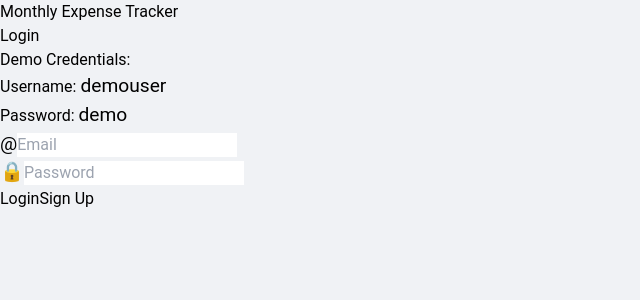
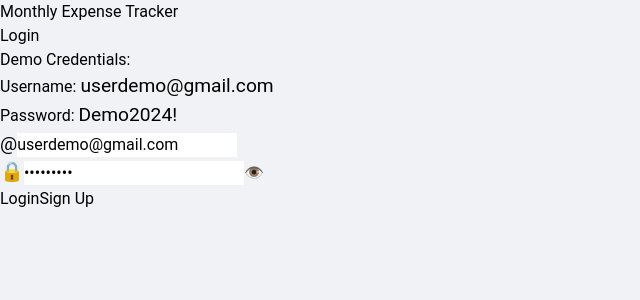
Before and after one commit to deekshamypersonal/expense-tracker-frontend-demo, a React (Vite) app: page /login in a window 1280 px wide. Shown: the top 300 px of the page, without its empty margins (0-640 px from the left). Built offline with nearby package versions, Linux system fonts and the light colour scheme.

Commit message:
Update frontend feature

```diff
--- a/src/Login.jsx
+++ b/src/Login.jsx
@@ -86,13 +86,117 @@
 
 //-------------------------------------------------
 
+// import React, { useState, useContext } from "react";
+// import { useNavigate } from "react-router-dom";
+// import { DataContext } from "./DataContext";
+// import { loginUser } from "./api";
+
+// function Login() {
+//   const [formData, setFormData] = useState({ email: "", password: "" });
+//   const [errorMessage, setErrorMessage] = useState("");
+//   const navigate = useNavigate();
+//   const { fetchAllData, setToken } = useContext(DataContext);
+
+//   const handleChange = (e) => {
+//     const { name, value } = e.target;
+//     setFormData({ ...formData, [name]: value });
+//   };
+
+//   const handleSubmit = async (e) => {
+//     e.preventDefault();
+//     try {
+//       const token = await loginUser(formData);
+//       localStorage.setItem("token", token);
+//       setToken(token);
+//       await fetchAllData(token);
+//       navigate("/dashboard");
+//     } catch (error) {
+//       console.error("Error occurred during login:", error);
+//       setErrorMessage("Invalid credentials. Please try again.");
+//     }
+//   };
+
+//   return (
+//     <div className="min-h-screen flex flex-col items-center justify-center bg-gradient-to-b from-purple-600 to-blue-800 m-0">
+//       <h1 className="text-4xl font-bold text-white mb-6">
+//         Monthly Expense Tracker
+//       </h1>
+//       <div className="bg-white p-8 rounded-lg shadow-lg max-w-md w-full mx-4">
+//         <h2 className="text-2xl font-bold text-center mb-2 underline text-purple-700">
+//           Login
+//         </h2>
+//         {errorMessage && (
+//           <p className="text-red-500 text-center mb-4">{errorMessage}</p>
+//         )}
+//         <div className="text-sm text-gray-600 mb-4 text-center">
+//           <p>Demo Credentials:</p>
+//           <p>
+//             Username: <span className="font-semibold">userdemo@gmail.com</span>
+//           </p>
+//           <p>
+//             Password: <span className="font-semibold">Demo2024!</span>
+//           </p>
+//         </div>
+//         <form onSubmit={handleSubmit} className="space-y-4">
+//           <div className="flex items-center border border-gray-300 rounded-lg focus-within:ring-2 focus-within:ring-purple-600">
+//             <span className="mx-3 text-gray-400">@</span>
+//             <input
+//               type="email"
+//               name="email"
+//               placeholder="Email"
+//               onChange={handleChange}
+//               required
+//               className="w-full px-4 py-2 border-0 focus:outline-none"
+//             />
+//           </div>
+//           <div className="flex items-center border border-gray-300 rounded-lg focus-within:ring-2 focus-within:ring-purple-600">
+//             <span className="mx-3 text-gray-400">🔒</span>
+//             <input
+//               type="password"
+//               name="password"
+//               placeholder="Password"
+//               onChange={handleChange}
+//               required
+//               className="w-full px-4 py-2 border-0 focus:outline-none"
+//             />
+//           </div>
+//           <div className="flex flex-col sm:flex-row justify-between items-center space-y-4 sm:space-y-0 sm:space-x-4">
+//             <button
+//               type="submit"
+//               className="w-full sm:w-auto bg-purple-700 text-white py-2 px-4 rounded-lg hover:bg-purple-800 transition duration-200"
+//             >
+//               Login
+//             </button>
+//             <button
+//               type="button"
+//               onClick={() => navigate("/signup")}
+//               className="w-full sm:w-auto bg-gray-300 text-gray-700 py-2 px-4 rounded-lg hover:bg-gray-400 transition duration-200"
+//             >
+//               Sign Up
+//             </button>
+//           </div>
+//         </form>
+//       </div>
+//     </div>
+//   );
+// }
+
+// export default Login;
+
+//-------------------------------------------------------
+
 import React, { useState, useContext } from "react";
 import { useNavigate } from "react-router-dom";
 import { DataContext } from "./DataContext";
 import { loginUser } from "./api";
 
 function Login() {
-  const [formData, setFormData] = useState({ email: "", password: "" });
+  // Default the formData to the demo credentials
+  const [formData, setFormData] = useState({
+    email: "userdemo@gmail.com",
+    password: "Demo2024!",
+  });
+  const [showPassword, setShowPassword] = useState(false);
   const [errorMessage, setErrorMessage] = useState("");
   const navigate = useNavigate();
   const { fetchAllData, setToken } = useContext(DataContext);
@@ -128,38 +232,53 @@ function Login() {
         {errorMessage && (
           <p className="text-red-500 text-center mb-4">{errorMessage}</p>
         )}
+        {/* Display the demo credentials info, even though they're pre-filled */}
         <div className="text-sm text-gray-600 mb-4 text-center">
           <p>Demo Credentials:</p>
           <p>
-            Username: <span className="font-semibold">demouser</span>
+            Username: <span className="font-semibold">userdemo@gmail.com</span>
           </p>
           <p>
-            Password: <span className="font-semibold">demo</span>
+            Password: <span className="font-semibold">Demo2024!</span>
           </p>
         </div>
+
         <form onSubmit={handleSubmit} className="space-y-4">
+          {/* Email Field */}
           <div className="flex items-center border border-gray-300 rounded-lg focus-within:ring-2 focus-within:ring-purple-600">
             <span className="mx-3 text-gray-400">@</span>
             <input
               type="email"
               name="email"
               placeholder="Email"
+              value={formData.email}
               onChange={handleChange}
               required
               className="w-full px-4 py-2 border-0 focus:outline-none"
             />
           </div>
+
+          {/* Password Field with Show/Hide Icon */}
           <div className="flex items-center border border-gray-300 rounded-lg focus-within:ring-2 focus-within:ring-purple-600">
             <span className="mx-3 text-gray-400">🔒</span>
             <input
-              type="password"
+              type={showPassword ? "text" : "password"}
               name="password"
               placeholder="Password"
+              value={formData.password}
               onChange={handleChange}
               required
               className="w-full px-4 py-2 border-0 focus:outline-none"
             />
+            <button
+              type="button"
+              onClick={() => setShowPassword(!showPassword)}
+              className="mx-3 text-gray-400 hover:text-gray-600 focus:outline-none"
+            >
+              {showPassword ? "🙈" : "👁️"}
+            </button>
           </div>
+
           <div className="flex flex-col sm:flex-row justify-between items-center space-y-4 sm:space-y-0 sm:space-x-4">
             <button
               type="submit"
```
